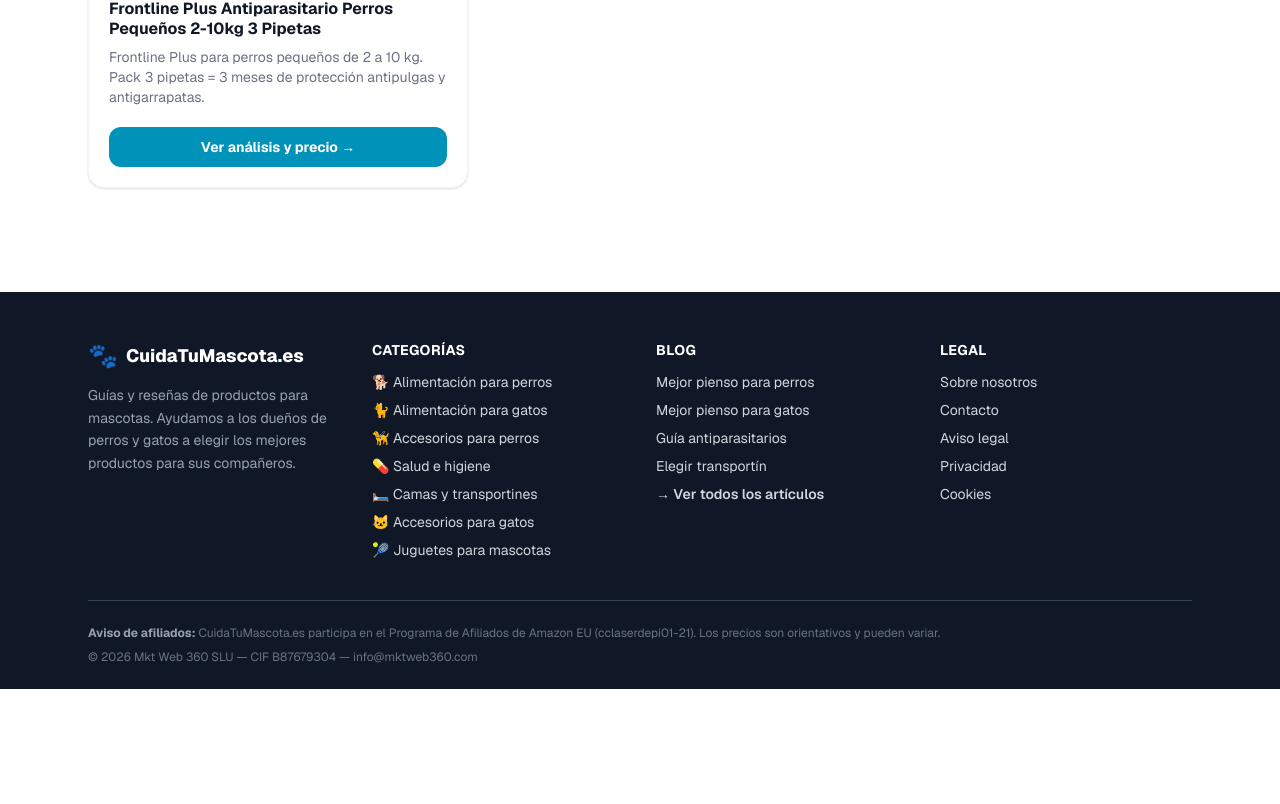
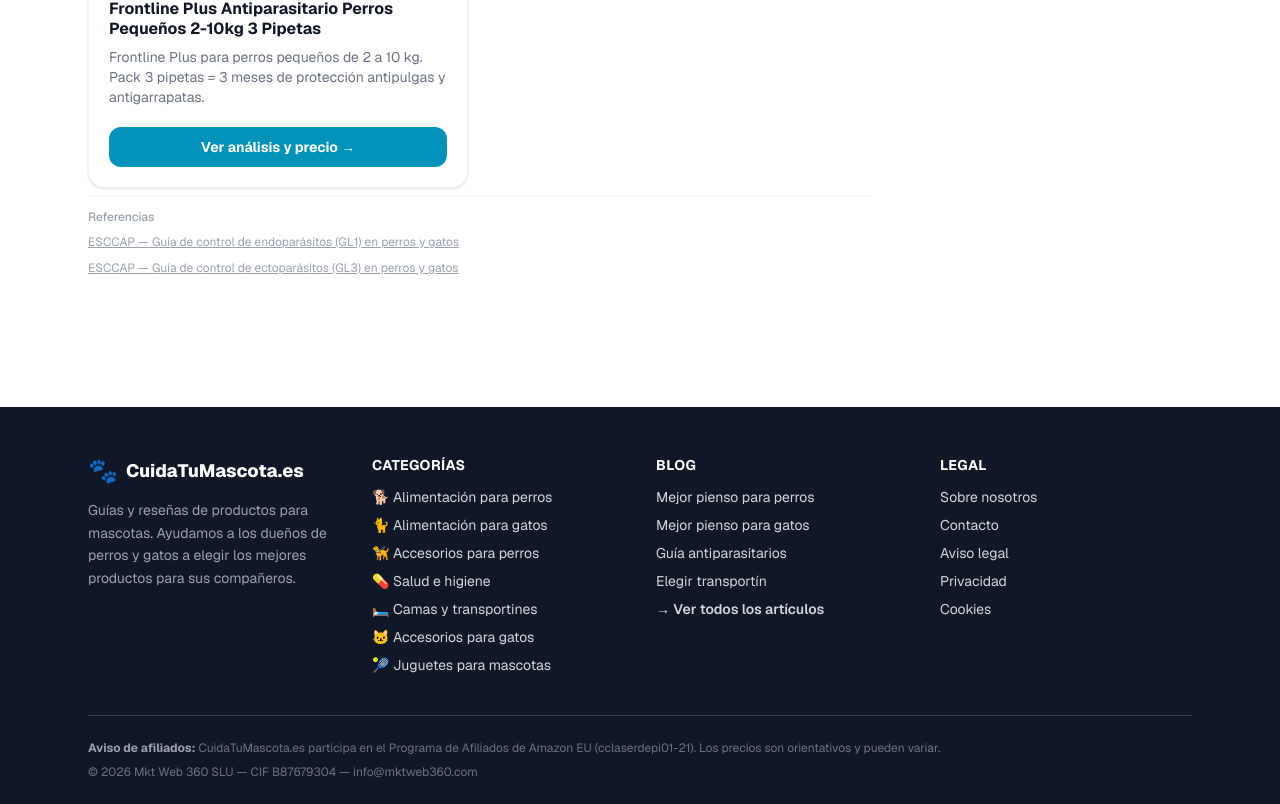
Before and after one commit to mktweb360/cuidatumascota, a Next.js app: page /blog/antiparasitarios-perros-guia in a window 1280 px wide. Shown: the part 4560-5364 px from the top of the page. Before the commit the page ends 5249 px from the top, so only its background shows below. Built offline with nearby package versions, Linux system fonts and the light colour scheme.

Commit message:
feat(seo): ampliar citas de fuentes veterinarias verificadas (ESCCAP, WSAVA, AVEPA) de 3 a 8 articulos

```diff
--- a/app/blog/[slug]/page.tsx
+++ b/app/blog/[slug]/page.tsx
@@ -75,6 +75,25 @@ const articleSources: Record<string, { label: string; url: string }[]> = {
   "desparasitacion-gatos-guia": [
     { label: "AVEPA — Control de parásitos en pequeños animales", url: "https://www.avepa.org" },
     { label: "WSAVA — Guías de control de parásitos", url: "https://wsava.org/global-guidelines/vaccination-guidelines/" },
+  ],
+  "antiparasitarios-perros-guia": [
+    { label: "ESCCAP — Guía de control de endoparásitos (GL1) en perros y gatos", url: "https://www.esccap.org/guidelines/gl1/" },
+    { label: "ESCCAP — Guía de control de ectoparásitos (GL3) en perros y gatos", url: "https://www.esccap.org/guidelines/gl3/" },
+  ],
+  "desparasitacion-perros-guia-completa": [
+    { label: "ESCCAP — Guía de control de endoparásitos (GL1) en perros y gatos", url: "https://www.esccap.org/guidelines/gl1/" },
+    { label: "AVEPA — Asociación de Veterinarios Especialistas en Pequeños Animales", url: "https://www.avepa.org" },
+  ],
+  "calendario-vacunas-cachorro": [
+    { label: "WSAVA — Directrices mundiales de vacunación de perros y gatos", url: "https://wsava.org/global-guidelines/vaccination-guidelines/" },
+    { label: "Consejo General de Colegios Veterinarios de España", url: "https://www.colvet.es" },
+  ],
+  "esterilizacion-gatos-guia-completa": [
+    { label: "AVEPA — Informe sobre esterilización quirúrgica en perros, gatos y hurones", url: "https://avepa.org/pdf/7_temas_sociales/Informe_AVEPA_esterilizacion.pdf" },
+    { label: "WSAVA — Directrices para el control de la reproducción en perros y gatos", url: "https://wsava.org/global-guidelines/" },
+  ],
+  "eliminar-pulgas-casa-guia-completa": [
+    { label: "ESCCAP — Guía de control de ectoparásitos (GL3): pulgas y garrapatas", url: "https://www.esccap.org/guidelines/gl3/" },
   ],
 };
 
```
